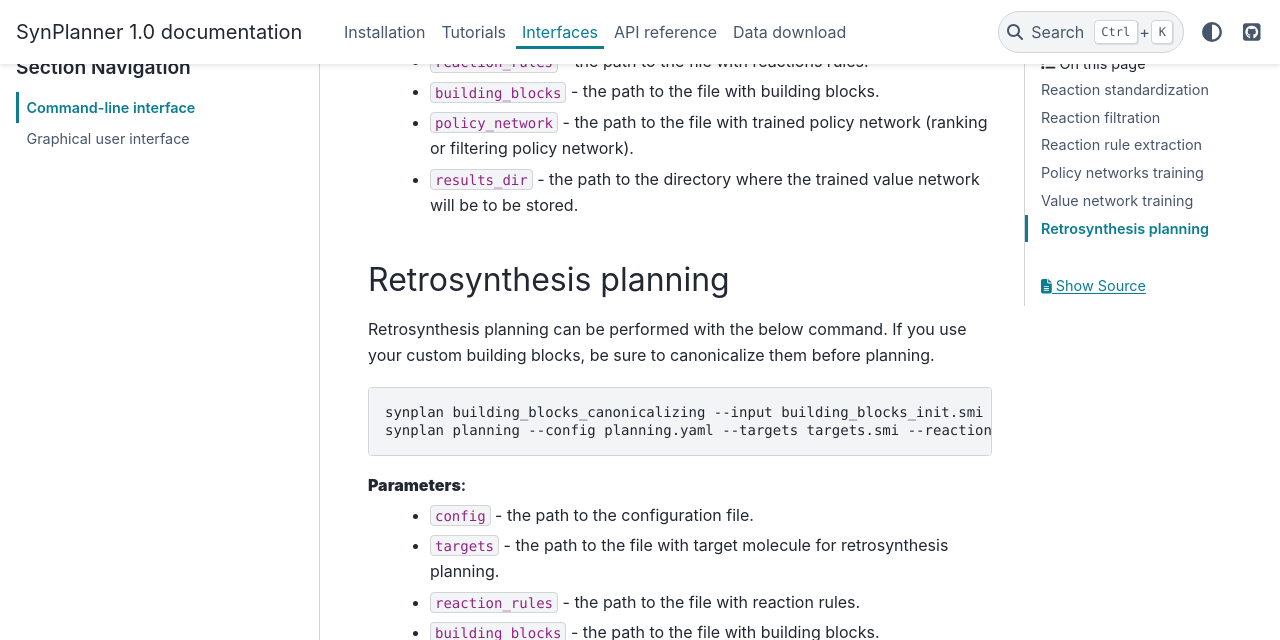
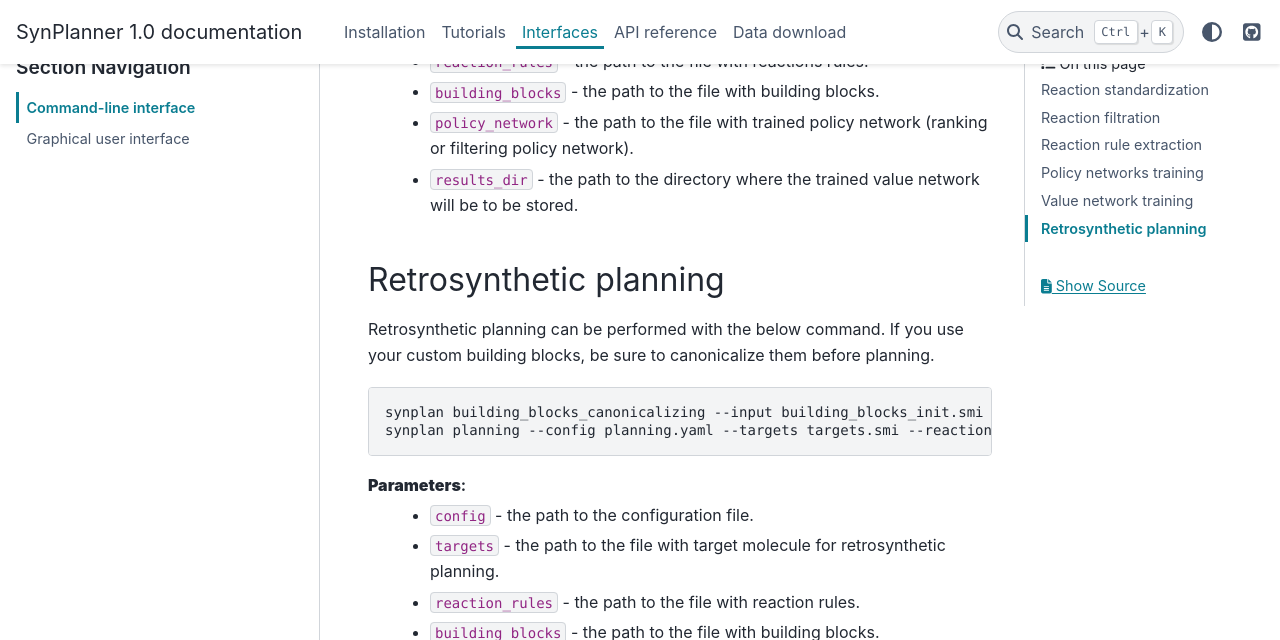
Before and after one commit to Laboratoire-de-Chemoinformatique/SynPlanner, a Sphinx documentation site: the page built from docs/cli.rst, in a window 1280 px wide and 900 px high, scrolled down 2607 px. Shown: the top 640 px of the window. Built offline with Sphinx 7.4.7 and the PyData theme 0.15.4, drawn with Linux system fonts in a browser that asks for light colours.

Commit message:
terminology consistency: retrosynthesis planning renamed to retrosynthetic planning

```diff
--- a/README.rst
+++ b/README.rst
@@ -21,7 +21,7 @@
         </a>
     </div>
 
-``SynPlanner`` is an open-source tool for retrosynthesis planning,
+``SynPlanner`` is an open-source tool for retrosynthetic planning,
 designed to increase flexibility in training and developing
 customized retrosynthetic planning solutions from raw chemical data.
 It integrates Monte Carlo Tree Search (MCTS) with graph neural networks
--- a/docs/cli.rst
+++ b/docs/cli.rst
@@ -101,9 +101,9 @@
     - ``results_dir`` - the path to the directory where the trained value network will be to be stored.
 
 
-Retrosynthesis planning
+Retrosynthetic planning
 ---------------------------
-Retrosynthesis planning can be performed with the below command.
+Retrosynthetic planning can be performed with the below command.
 If you use your custom building blocks, be sure to canonicalize them before planning.
 
 .. code-block:: bash
@@ -113,7 +113,7 @@
 
 **Parameters**:
     - ``config`` - the path to the configuration file.
-    - ``targets`` - the path to the file with target molecule for retrosynthesis planning.
+    - ``targets`` - the path to the file with target molecule for retrosynthetic planning.
     - ``reaction_rules`` - the path to the file with reaction rules.
     - ``building_blocks`` - the path to the file with building blocks.
     - ``policy_network`` - the path to the file with trained policy network (ranking or filtering).
--- a/docs/data_download.rst
+++ b/docs/data_download.rst
@@ -43,7 +43,7 @@
     Reaction data           Needed for reaction rules extraction and ranking policy network training
     Molecule data           Needed for filtering policy network training
     Targets data            Needed for value network training (targets for planning simulations in value network tuning)
-    Building blocks         Needed for retrosynthesis planning simulations in value network tuning
+    Building blocks         Needed for retrosynthetic planning simulations in value network tuning
     ======================= ============================================================================================
 
 Retrosynthetic planning
@@ -56,10 +56,10 @@
     ======================= ============================================================================================
     Data / Files            Description
     ======================= ============================================================================================
-    Reaction rules          Extracted reaction rules for precursors dissection in retrosynthesis planning
+    Reaction rules          Extracted reaction rules for precursors dissection in retrosynthetic planning
     Policy network          Trained ranking or filtering policy network for node expansion in tree search
     Value network           Trained value neural network for node evaluation in tree search (optional, the default evaluation method is rollout)
-    Building blocks         Set of building block molecules, which are used as terminal materials in the retrosynthesis route planning
+    Building blocks         Set of building block molecules, which are used as terminal materials in the retrosynthetic route planning
     ======================= ============================================================================================
 
 .. tip::
--- a/docs/tutorial/value_network.rst
+++ b/docs/tutorial/value_network.rst
@@ -16,8 +16,8 @@
     * `value network` (instantly predicts the value between 0 and 1). The value neural network is trained on the data from planning simulations (performed with the previous version of the value network) including examples with precursors leading to the solutions and those which are part of the unsuccessful routes.
 
 **Value network tuning**. The training set for the value neural network is generated from the simulations of planning sessions.
-In the first iteration, the value network is initialized with random weights and is used for the initial retrosynthesis
-planning session for N target molecules. Then, precursors that were part of a successful retrosynthesis path leading
+In the first iteration, the value network is initialized with random weights and is used for the initial retrosynthetic
+planning session for N target molecules. Then, precursors that were part of a successful retrosynthetic path leading
 to building block molecules are labeled with a positive label, and precursors that did not lead to building blocks are
 labeled with a negative label. This generated training data is used to train the value network to better recognize precursors
 leading to possible successful retrosynthetic paths. The trained value network is used in the next iteration of the simulated
```
Also changed, not shown: docs/tutorial/data_curation.ipynb, docs/tutorial/retrosynthetic_planning.ipynb, docs/tutorial/rules_extraction.ipynb, 4 other files.
